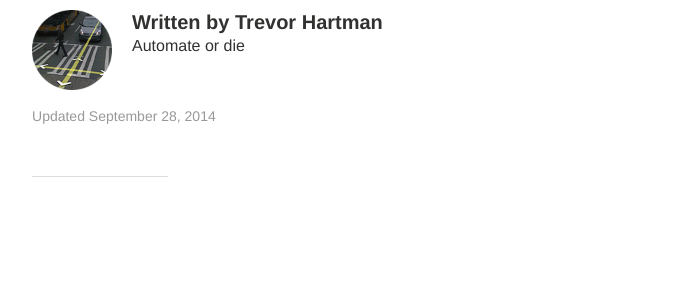
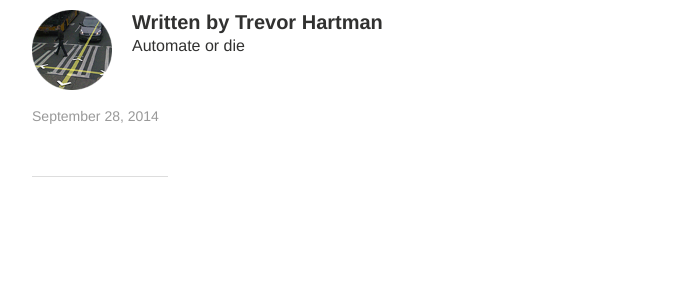
Before and after one commit to devth/devth.github.com, a Jekyll site: the page built from _posts/2014-09-28-open-source-culture.md, in a window 1280 px wide. Shown: the part 1882-2182 px from the top of the page, without its empty margins (64-744 px from the left). Built offline with Jekyll 4.4.1, drawn with Linux system fonts in a browser that asks for light colours; Markdown is read by kramdown in place of the engine named in the settings; comment, search, counter and statistics services are not loaded.

Commit message:
Remove "Updated" from page meta include

```diff
--- a/_includes/page-meta.html
+++ b/_includes/page-meta.html
@@ -1,3 +1,3 @@
 {% if page.date %}<div class="page-meta">
-	<p>Updated {% if page.modified %}<time datetime="{{ page.modified | date: "%Y-%m-%dT%H:%M:%SZ" }}" itemprop="dateModified">{{ page.modified | date: "%B %d, %Y" }}</time>{% else %}<time datetime="{{ page.date | date: "%Y-%m-%dT%H:%M:%SZ" }}" itemprop="datePublished">{{ page.date | date: "%B %d, %Y" }}</time></p>{% endif %}
+	<p>{% if page.modified %}<time datetime="{{ page.modified | date: "%Y-%m-%dT%H:%M:%SZ" }}" itemprop="dateModified">{{ page.modified | date: "%B %d, %Y" }}</time>{% else %}<time datetime="{{ page.date | date: "%Y-%m-%dT%H:%M:%SZ" }}" itemprop="datePublished">{{ page.date | date: "%B %d, %Y" }}</time></p>{% endif %}
 </div><!-- /.page-meta -->{% endif %}
```
